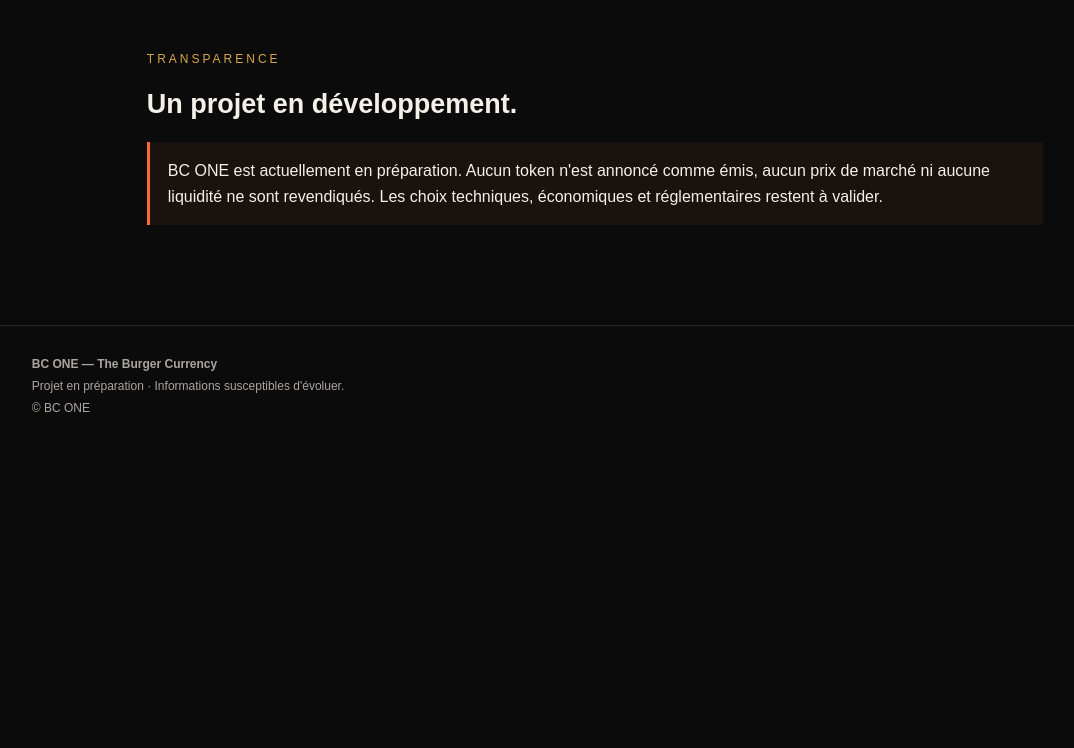
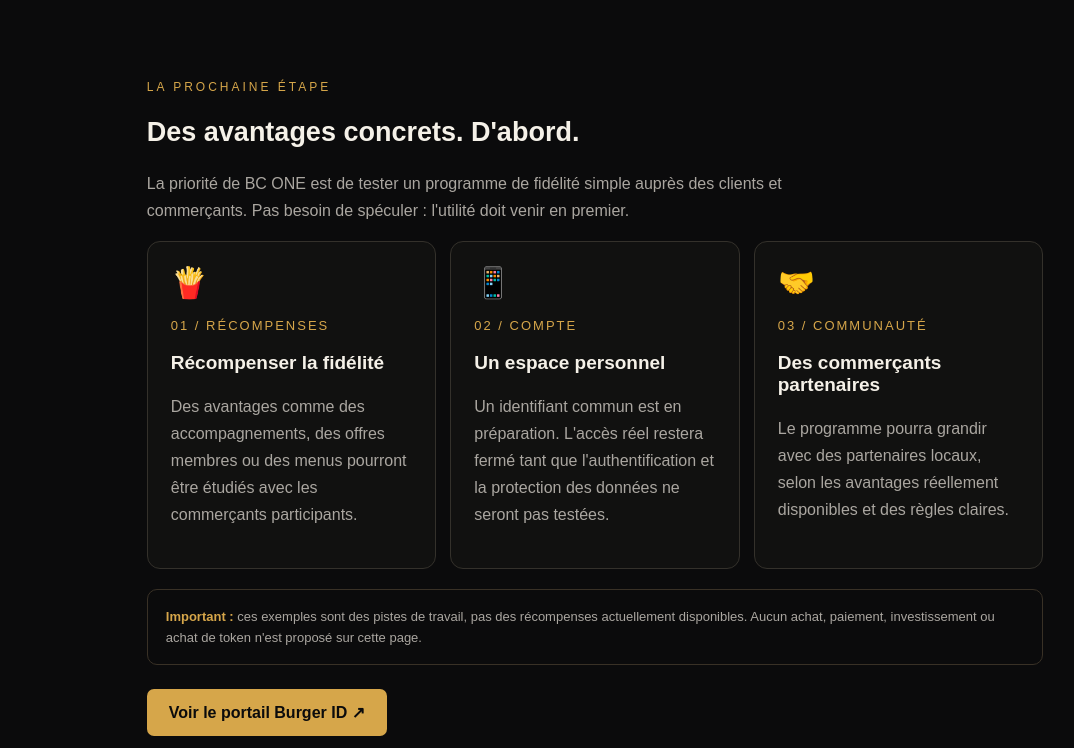
Before and after one commit to ccailleau89-pixel/Bc-one-, a website: page index.html in a window 1280 px wide. Shown: the part 1892-2640 px from the top of the page, without its empty margins (45-1119 px from the left). Before the commit the page ends 2339 px from the top, so only its background shows below. Drawn offline with Linux system fonts and the light colour scheme.

Commit message:
feat: clarify BC ONE loyalty benefits roadmap

```diff
--- a/index.html
+++ b/index.html
@@ -101,6 +101,11 @@
   color: var(--cream);
   line-height: 1.6;
 }
+.benefits { padding: 28px 0; }
+.benefits-intro { color: var(--muted); line-height: 1.7; max-width: 650px; }
+.benefit-icon { font-size: 30px; margin-bottom: 18px; }
+.benefits-note { margin: 20px 0 8px; padding: 16px 18px; border: 1px solid #393126; border-radius: 10px; color: var(--muted); line-height: 1.65; font-size: 13px; }
+.benefits-note strong { color: var(--gold); }
 footer {
   padding: 28px 6%;
   border-top: 1px solid #292723;
@@ -177,6 +182,33 @@
       <a class="ecosystem-link" href="https://ccailleau89-pixel.github.io/Bc-one-/"><strong>₿ BC ONE</strong><span>Projet Burger Currency et futur espace avantages</span></a>
     </div>
   </section>
+  <section class="benefits" id="avantages">
+    <div class="eyebrow">La prochaine étape</div>
+    <h2>Des avantages concrets. D'abord.</h2>
+    <p class="benefits-intro">La priorité de BC ONE est de tester un programme de fidélité simple auprès des clients et commerçants. Pas besoin de spéculer : l'utilité doit venir en premier.</p>
+    <div class="cards">
+      <article class="card">
+        <div class="benefit-icon" aria-hidden="true">🍟</div>
+        <div class="number">01 / RÉCOMPENSES</div>
+        <h3>Récompenser la fidélité</h3>
+        <p>Des avantages comme des accompagnements, des offres membres ou des menus pourront être étudiés avec les commerçants participants.</p>
+      </article>
+      <article class="card">
+        <div class="benefit-icon" aria-hidden="true">📱</div>
+        <div class="number">02 / COMPTE</div>
+        <h3>Un espace personnel</h3>
+        <p>Un identifiant commun est en préparation. L'accès réel restera fermé tant que l'authentification et la protection des données ne seront pas testées.</p>
+      </article>
+      <article class="card">
+        <div class="benefit-icon" aria-hidden="true">🤝</div>
+        <div class="number">03 / COMMUNAUTÉ</div>
+        <h3>Des commerçants partenaires</h3>
+        <p>Le programme pourra grandir avec des partenaires locaux, selon les avantages réellement disponibles et des règles claires.</p>
+      </article>
+    </div>
+    <div class="benefits-note"><strong>Important :</strong> ces exemples sont des pistes de travail, pas des récompenses actuellement disponibles. Aucun achat, paiement, investissement ou achat de token n'est proposé sur cette page.</div>
+    <a class="button" href="./burger-id.html">Voir le portail Burger ID ↗</a>
+  </section>
   <section>
     <div class="eyebrow">Transparence</div>
     <h2>Un projet en développement.</h2>
```
